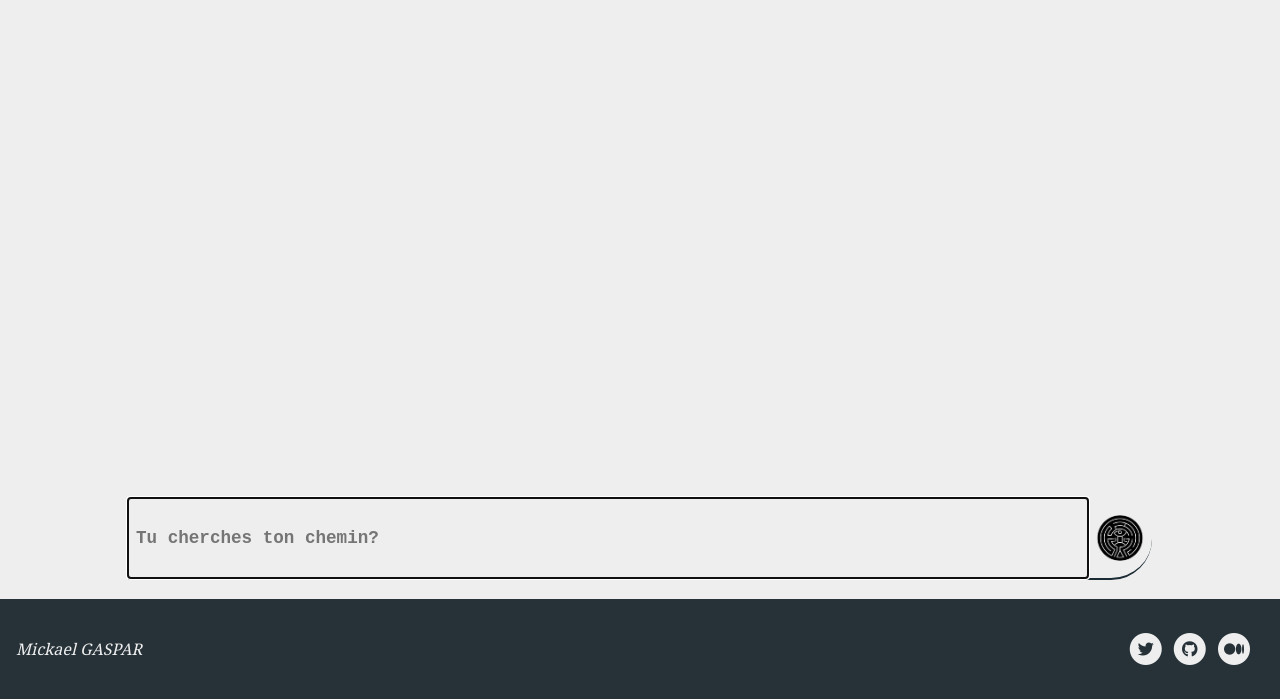
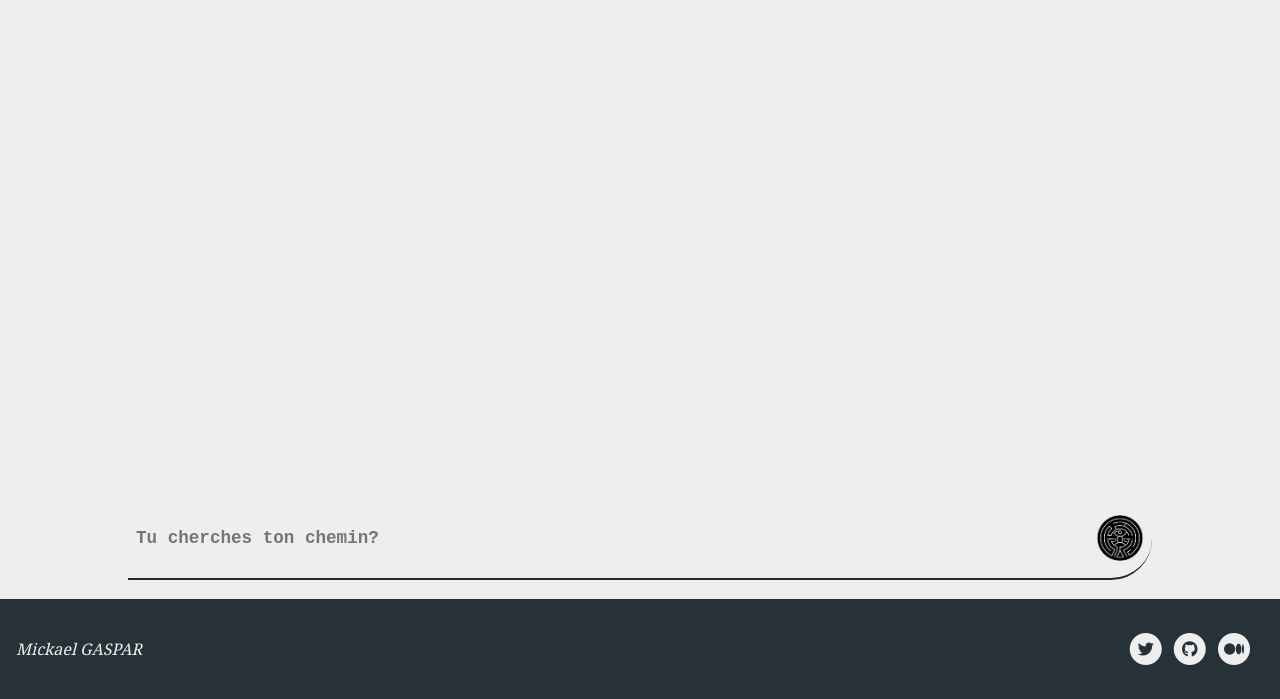
Before and after one commit to migasar/GrandPyBot, a Flask app: page / in a window 1280 px wide, with the restyled element focused. Shown: the part 101-800 px from the top of the page. Run offline with Flask 2, Linux system fonts and the light colour scheme; some libraries are stand-ins or nearby versions.

Commit message:
"Added a style on :focus to correct Chrome settings"

```diff
--- a/app/static/style.css
+++ b/app/static/style.css
@@ -173,6 +173,9 @@ form:hover {
   font-size: 1.1rem;
   border: none;
 }
+.input-box:focus {
+  outline: none;
+}
 .input-text {
   padding: 0.5rem;
   background-color: #eee;
```
